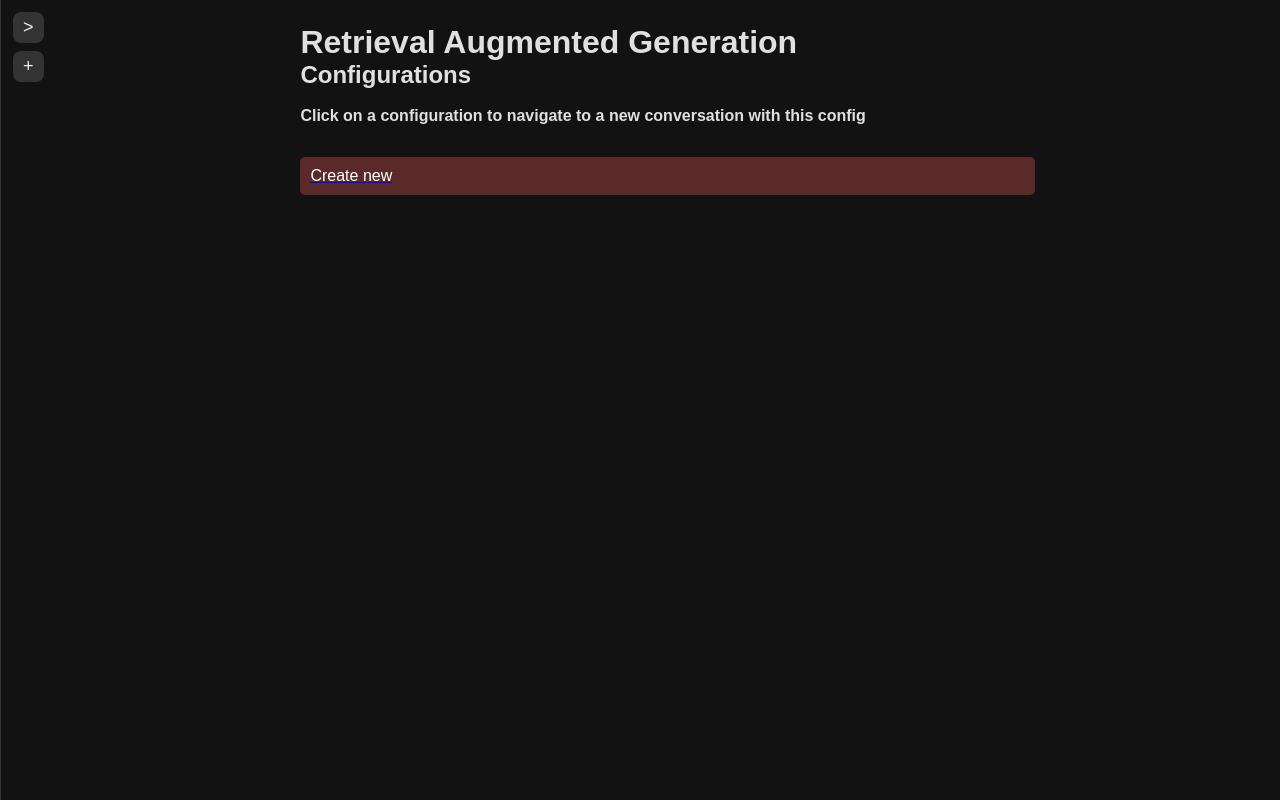
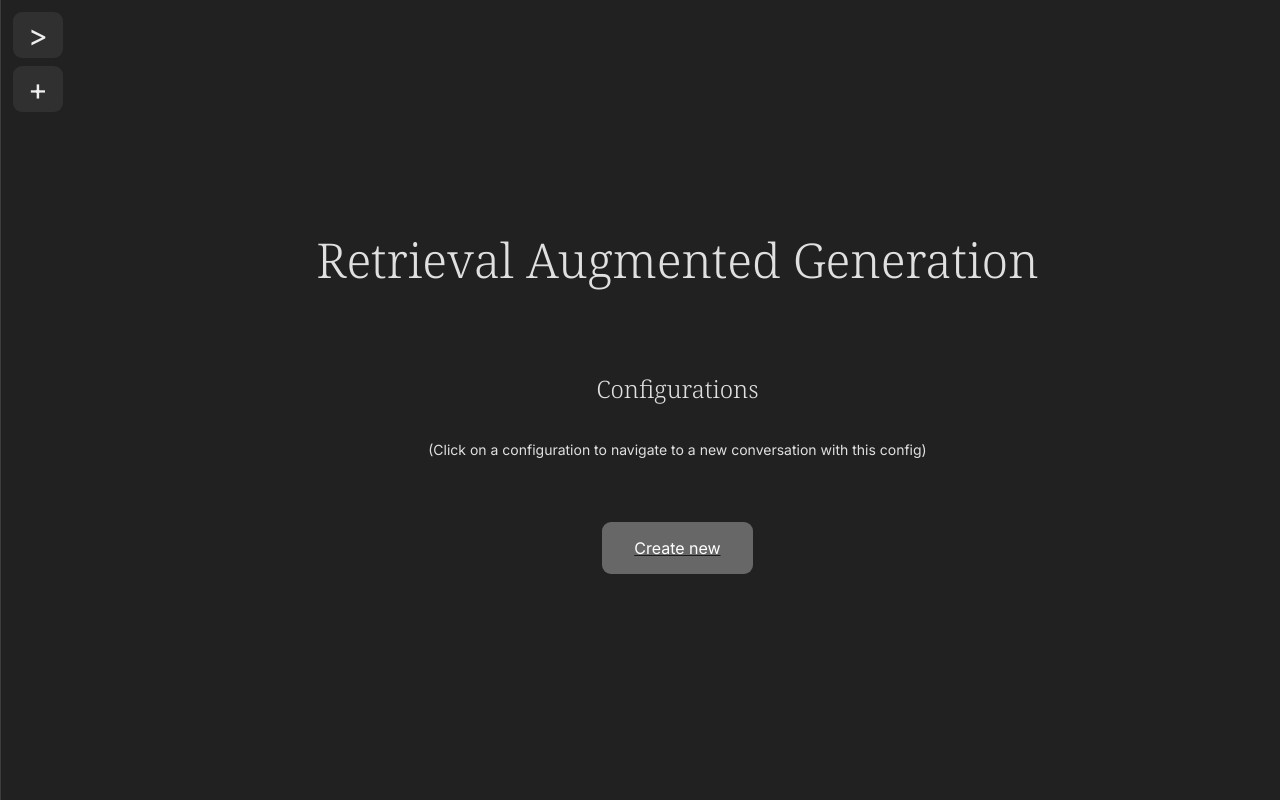
Before and after one commit to quuixlie/Retrieval-Augmented-Generation, a Flask app: page /cfg/ in a window 1280 px wide. Run offline with Flask 3, Linux system fonts and the light colour scheme; parts of the project's set-up code (start-up, migrations or seed data) failed here and were passed over.

Commit message:
style: Add better style to the website

```diff
--- a/webapp/static/styles/common.css
+++ b/webapp/static/styles/common.css
@@ -1,14 +1,27 @@
 /* blueprints/webapp/static/styles.css */
+@import url('https://fonts.googleapis.com/css2?family=Noto+Serif:ital,wght@0,100..900;1,100..900&display=swap');
+@import url('https://fonts.googleapis.com/css2?family=Inter:ital,opsz,wght@0,14..32,100..900;1,14..32,100..900&display=swap');
+
+
 * {
     margin: 0;
     padding: 0;
     box-sizing: border-box;
 }
 
+html {
+    font-family: "Inter", sans-serif;
+    font-weight: 400;
+}
+
 body {
-    background-color: #121212;
+    background-color: #212121;
     color: #e0e0e0;
-    font-family: Arial, sans-serif;
+}
+
+h1, h2 {
+    font-family: "Noto Serif", serif;
+    font-weight: 300;
 }
 
 /* Scrollbar styling */
@@ -69,15 +82,15 @@ body {
 .btn {
     padding: 10px;
     border: none;
-    border-radius: 5px;
-    background-color: #5a2a2a;
+    border-radius: 9px;
+    background-color: #676767;
     color: white;
     cursor: pointer;
     transition: background-color 0.3s;
 }
 
 .btn:hover {
-    background-color: #8d4d4d;
+    background-color: #707070;
 }
 
 
@@ -88,9 +101,9 @@ body {
     transition: background-color 0.3s;
 }
 
-.btn-icon > img {
-    height: 20px;
-    width: 20px;
+.btn > img {
+    height: 30px;
+    width: 30px;
 }
 
 .text-input-container {
@@ -102,8 +115,8 @@ body {
 .text-input {
     padding: 10px;
     border: 1px solid #333;
-    border-radius: 5px;
-    background-color: #1f1f1f;
+    border-radius: 9px;
+    background-color: #212121;
     color: #e0e0e0;
     margin: 5px 0;
 }
@@ -225,7 +238,7 @@ body {
 
 .loader {
     border: 4px solid #f3f3f3;
-    border-top: 4px solid #962525;
+    border-top: 4px solid #676767;
     border-radius: 50%;
 
     width: 20px;
--- a/webapp/static/styles/config.css
+++ b/webapp/static/styles/config.css
@@ -1,7 +1,8 @@
 .config-wrapper {
     display: flex;
     flex-direction: column;
-
+    justify-content: center;
+    align-items: center;
     width: 60%;
     height: 100vh;
 
@@ -10,6 +11,32 @@
     padding: 3vh 0 3vh;
 }
 
+.config-wrapper > div {
+    display: flex;
+    flex-direction: column;
+    justify-content: center;
+    align-items: center;
+}
+
+.config-wrapper h1 {
+    margin-bottom: 5rem;
+    font-size: 48px;
+}
+
+.config-wrapper > div > h2 {
+    margin-bottom: 1rem;
+    font-size: 24px;
+}
+
+.config-wrapper > div > p {
+    font-size: 14px;
+    margin-bottom: 1rem;
+}
+
+.config-wrapper .btn {
+    margin-top: 1rem;
+    padding: 1rem 2rem;
+}
 
 #creationForm {
     display: flex;
@@ -39,24 +66,27 @@
 
 .config-item {
     width: 100%;
-    padding: 10px;
-
-    border-radius: 10px;
-    background-color: #2a2a2a;
+    padding: 18px;
+    border-radius: 9px;
+    background-color: #303030;
 
 
     overflow: hidden;
 
-    box-shadow: 0 0 10px rgba(0, 0, 0, 0.5);
+    color: #e0e0e0;
+}
 
-    color: #e0e0e0;
-
+.config-wrapper .btn {
+    box-shadow: none;
+    background-color: #676767;
 }
 
 .config-item span {
     overflow: hidden;
     text-overflow: ellipsis;
     flex:1;
+    font-weight: 300;
+    font-size: 18px;
 }
 
 .config-item:hover .config-details {
--- a/webapp/static/styles/navBar.css
+++ b/webapp/static/styles/navBar.css
@@ -11,8 +11,8 @@
     width: 0;
 
     height: 100%;
-    background-color: #1f1f1f;
-    border-right: 1px solid #333;
+    background-color: #303030;
+    border-right: 1px solid #3d3d3d;
     padding: 10px 0 10px 0;
 
     transition: width 0.2s ease-out;
@@ -45,14 +45,13 @@
 }
 
 .toggle-btn {
-    background-color: #333;
+    background-color: #303030;
     color: #eee;
     border: none;
     cursor: pointer;
-    border-radius: 8px;
-    font-size: 18px;
-
-    padding: 5px 10px;
+    border-radius: 9px;
+    font-size: 30px;
+    padding: 5px 15px;
 
 }
 
@@ -66,13 +65,13 @@
 
 
 .new-chat-btn {
-    background-color: #333;
+    background-color: #303030;
     color: #eee;
     border: none;
-    padding: 5px 10px;
+    padding: 5px 15px;
     cursor: pointer;
-    border-radius: 8px;
-    font-size: 18px;
+    border-radius: 9px;
+    font-size: 30px;
 }
 
 .nav-container ul {
@@ -80,22 +79,22 @@
     padding: 0;
     margin: 0;
     width: 100%;
-    font-size: 16px;
+    font-size: 18px;
 }
 
 .nav-container li.nav-item {
     padding: 10px 15px;
     cursor: pointer;
-    border-radius: 4px;
-    margin: 2px 10px;
+    border-radius: 9px;
+    margin: 2px 15px;
 }
 
 .nav-container li.nav-item:hover {
-    background-color: #333;
+    background-color: #3d3d3d;
 }
 
 .nav-container li.nav-item.active {
-    background-color: #444;
+    background-color: #676767;
 }
 
 .nav-container li.nav-item a {
@@ -117,7 +116,7 @@
     margin-top: 20px;
     flex-grow: 1;
     overflow-y: auto;
-    border-top: 1px solid #333;
+    border-top: 1px solid #3a3a3a;
     padding: 10px 10px 0;
 }
 
--- a/webapp/templates/config_list.html
+++ b/webapp/templates/config_list.html
@@ -7,9 +7,10 @@
 {% block content %}
     <div class="config-wrapper">
         <h1>Retrieval Augmented Generation</h1>
+        <div>
             <h2>Configurations</h2>
             <br>
-        <p><strong>Click on a configuration to navigate to a new conversation with this config</strong></p>
+            <p>(Click on a configuration to navigate to a new conversation with this config)</p>
             <div class="config-list">
                 {% for config in configs %}
                     <a class="no-decor" href="{{ url_for("webapp.chat.new",config_id=config.id) }}">
@@ -36,6 +37,7 @@
                     </a>
                 {% endfor %}
             </div>
+        </div>
         <a href="{{ url_for("webapp.cfg.create") }}">
             <div class="btn">
                 Create new
```
Also changed, not shown: webapp/static/styles/chat.css (+21 -14 lines). Lines whose indentation alone changed are shown as unchanged.
